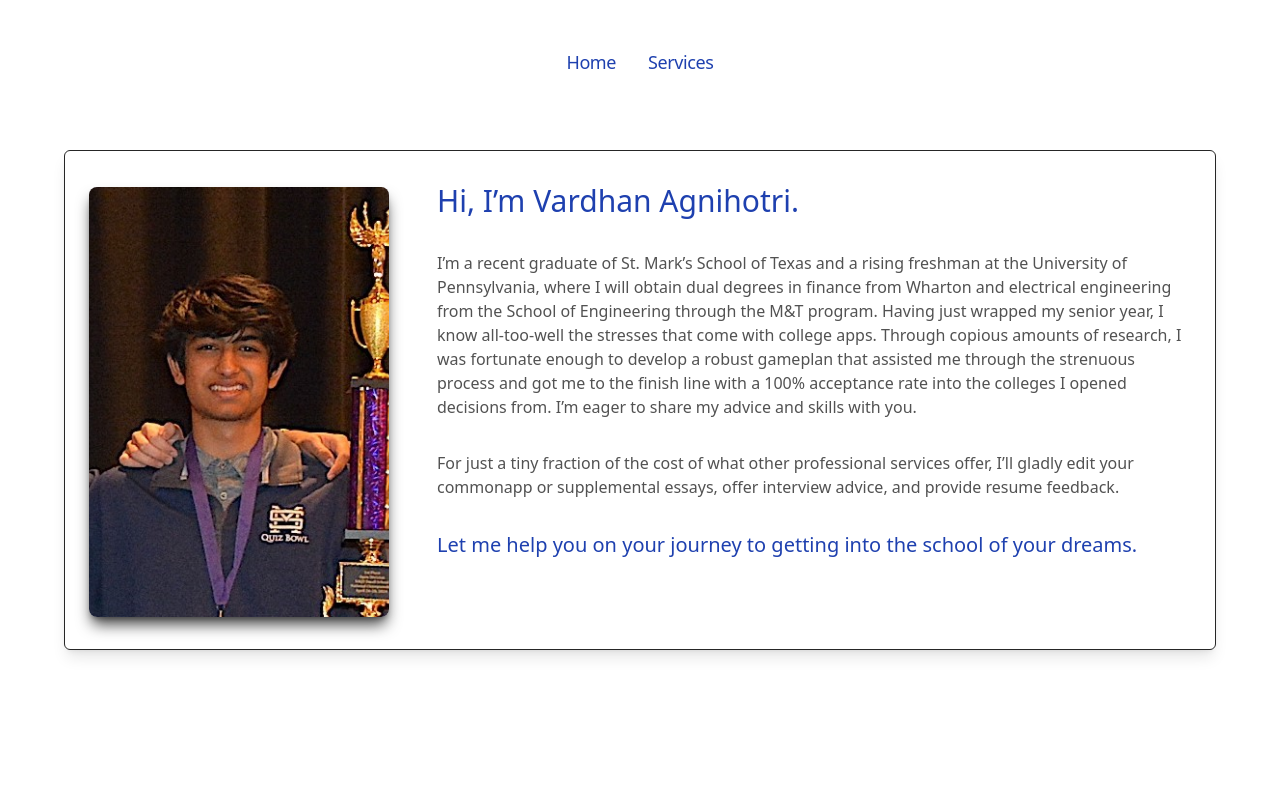
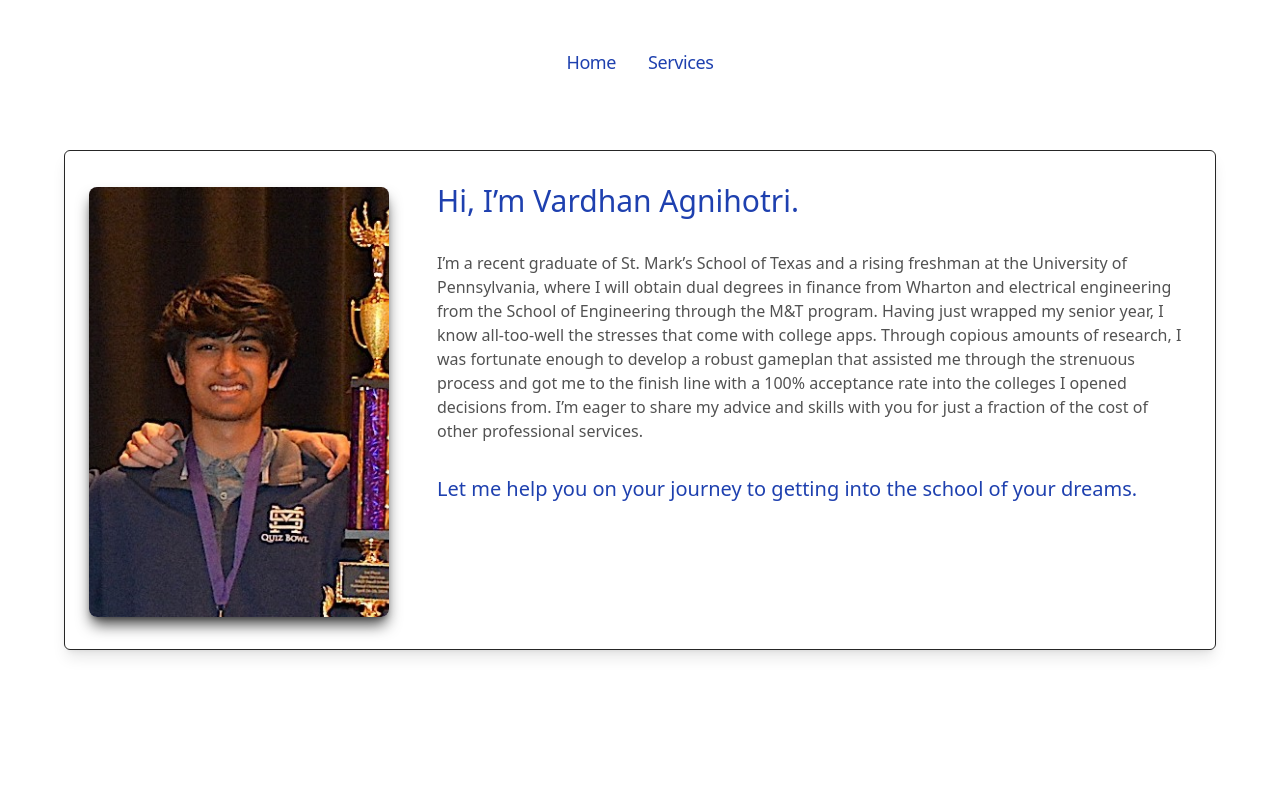
Before and after one commit to VA-24/VA-CC-Website, a React (Create React App) app: page / in a window 1280 px wide. Shown: the top 800 px of the page. Built offline with nearby package versions, Linux system fonts and the light colour scheme.

Commit message:
Update Home.js

```diff
--- a/src/pages/Home.js
+++ b/src/pages/Home.js
@@ -46,11 +46,7 @@ function Home(){
                         </h3>
 
                         <p class='text-base sm:text-med text-neutral-600'>
-                        I’m a recent graduate of St. Mark’s School of Texas and a rising freshman at the University of Pennsylvania, where I will obtain dual degrees in finance from Wharton and electrical engineering from the School of Engineering through the M&T program. Having just wrapped my senior year, I know all-too-well the stresses that come with college apps. Through copious amounts of research, I was fortunate enough to develop a robust gameplan that assisted me through the strenuous process and got me to the finish line with a 100% acceptance rate into the colleges I opened decisions from. I’m eager to share my advice and skills with you.
-                        </p>
-
-                        <p class='text-base sm:text-med text-neutral-600'>
-                        For just a tiny fraction of the cost of what other professional services offer, I’ll gladly edit your commonapp or supplemental essays, offer interview advice, and provide resume feedback.
+                        I’m a recent graduate of St. Mark’s School of Texas and a rising freshman at the University of Pennsylvania, where I will obtain dual degrees in finance from Wharton and electrical engineering from the School of Engineering through the M&T program. Having just wrapped my senior year, I know all-too-well the stresses that come with college apps. Through copious amounts of research, I was fortunate enough to develop a robust gameplan that assisted me through the strenuous process and got me to the finish line with a 100% acceptance rate into the colleges I opened decisions from. I’m eager to share my advice and skills with you for just a fraction of the cost of other professional services.
                         </p>
 
                         <h3 class='text-xl xl:text-xl font-medium text-blue-800'>
```
